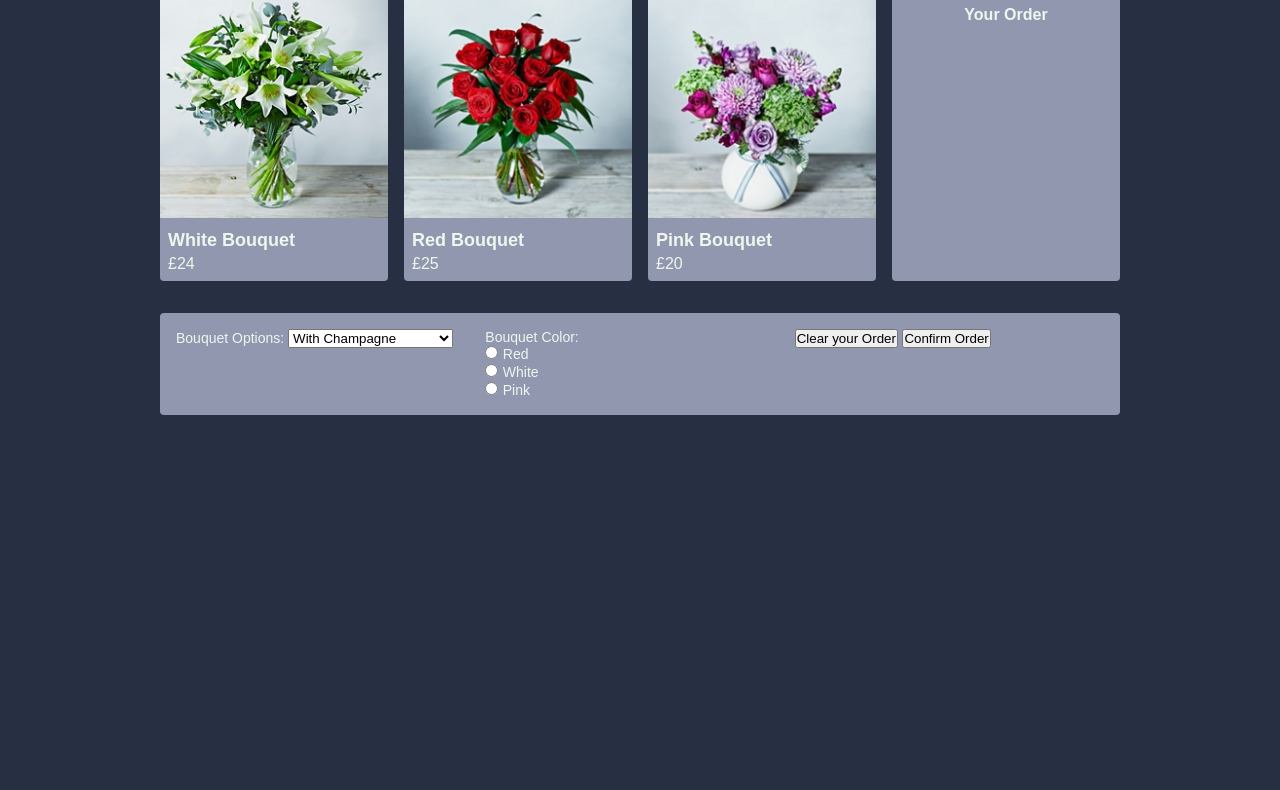
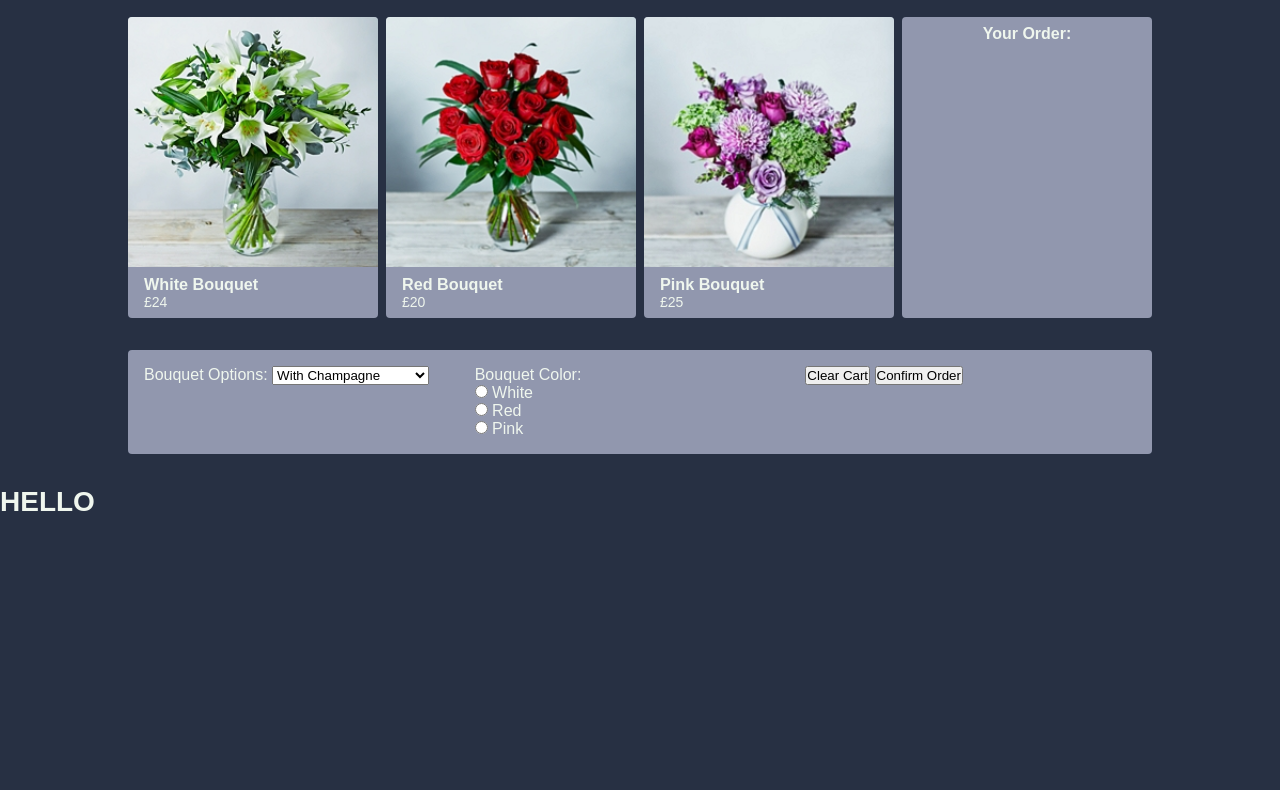
Before and after one commit to MrJavaScripty/web-development, a plain HTML site: page week_6/index.html in a window 1280 px wide. Shown: the part 79-869 px from the top of the page. Before the commit the page ends 800 px from the top, so only its background shows below. Drawn offline with Linux system fonts and the light colour scheme.

Commit message:
Completed week_6

```diff
--- a/week_6/css/common.css
+++ b/week_6/css/common.css
@@ -1,27 +1,30 @@
 :root {
+    --color-prussian: #273043;
+    --color-cool-grey: #9197AE;
     --color-mint: #EFF6EE;
-    --color-prussian: #273043;
-    --color-coal: #9197AE;
 }
 
 * {
+    box-sizing: border-box;
     margin: 0;
     padding: 0;
-    box-sizing: border-box;
+    scroll-behavior: smooth;
 }
 
 body {
     background-color: var(--color-prussian);
+    font-family: "Poppins", sans-serif;
     color: var(--color-mint);
-    font-family: "Poppins", sans-serif;
 }
 
 h1 {
-    font-size: 2rem;
-    font-weight: bold;
+    font-size: 1.75rem;
 }
 
 h2 {
     font-size: 1.5rem;
+}
+
+h1, h2 {
     font-weight: bold;
 }
--- a/week_6/css/index.css
+++ b/week_6/css/index.css
@@ -1,81 +1,78 @@
 @import "./common.css";
 
 :root {
-    --card-radius: 4px
+    --card-radius: 4px;
+    --max-view-width: 80vw;
 }
 
 header {
     display: flex;
     justify-content: center;
-    margin-bottom: 2rem;
+    margin-block: 2rem;
 }
 
 main {
     display: grid;
     grid-template-columns: repeat(4, 1fr);
-    max-width: 75vw;
+    max-width: var(--max-view-width);
     margin-inline: auto;
-    gap: 1rem;
+    gap: .5rem;
 }
 
 .flower-card {
-    background-color: var(--color-coal);
+    display: flex;
+    flex-direction: column;
+    background-color: var(--color-cool-grey);
     border-radius: var(--card-radius);
     overflow: hidden;
     align-self: end;
 }
 
-.flower-card .flower-card-image {
-    background-repeat: no-repeat;
-    background-size: cover;
+.flower-card img {
+    object-fit: cover;
     width: 100%;
 }
 
-.flower-card h1 {
-    font-size: 1.125rem;
+.flower-card-info {
+    padding: .5rem 1rem;
 }
 
-.flower-card .flower-card-info {
-    display: flex;
-    flex-direction: column;
-    gap: .25rem;
-    padding: .5rem;
+.flower-card-info h1 {
+    font-size: 1.0125rem;
+}
+
+.flower-card-info p {
+    font-size: 0.875rem;
 }
 
 summary {
     display: flex;
     flex-direction: column;
     align-items: center;
-    row-gap: 2rem;
-    padding: 1rem;
-    background-color: var(--color-coal);
+    gap: 2rem;
+    background-color: var(--color-cool-grey);
     border-radius: var(--card-radius);
+    padding: .5rem;
 }
 
 summary h1 {
     font-size: 1rem;
 }
 
-summary .flower-card {
+summary .flower-card-info {
     background-color: var(--color-prussian);
 }
 
 .order-controls {
-    display: grid;
+    display:grid;
     grid-template-columns: repeat(3, 1fr);
-    max-width: 75vw;
-    margin-inline: auto;
-    margin-block: 2rem;
-    background-color: var(--color-coal);
+    background-color: var(--color-cool-grey);
+    max-width: var(--max-view-width);
+    margin: 2rem auto;
     padding: 1rem;
     border-radius: var(--card-radius);
 }
 
-.order-controls label{
-    font-size: .875rem;
+#anchor {
+    height: 100vh;
 }
-
-.container--bouquet-color {
-    display: flex;
-    flex-direction: column;
-}
--- a/week_6/index.html
+++ b/week_6/index.html
@@ -9,83 +9,67 @@
 </head>
 <body>
     <header>
-        <h1>Valentines Flowers</h1>
+        <h1><a href="#helloworld">Valentines Flowers</a></h1>
     </header>
     <main>
-        <div id="flower-card-white" class="flower-card">
-            <img class="flower-card-image" src="assets/white.jpeg" alt="White Flowers"/>
+        <div data-name="white" class="flower-card">
+            <img src="assets/white.jpeg" alt="White Flower">
             <div class="flower-card-info">
                 <h1>White Bouquet</h1>
                 <p>&pound;24</p>
             </div>
         </div>
-        <div class="flower-card">
-            <img class="flower-card-image" src="assets/red.jpeg" alt="Red Flowers"/>
+        <div data-name="red" class="flower-card">
+            <img src="assets/red.jpeg" alt="Red Flower">
             <div class="flower-card-info">
                 <h1>Red Bouquet</h1>
+                <p>&pound;20</p>
+            </div>
+        </div>
+        <div data-name="pink" class="flower-card">
+            <img src="assets/pink.jpeg" alt="Pink Flower">
+            <div class="flower-card-info">
+                <h1>Pink Bouquet</h1>
                 <p>&pound;25</p>
             </div>
         </div>
-        <div class="flower-card">
-            <img class="flower-card-image" src="assets/pink.jpeg" alt="Pink Flowers"/>
-            <div class="flower-card-info">
-                <h1>Pink Bouquet</h1>
-                <p>&pound;20</p>
-            </div>
-        </div>
         <summary>
-            <h1>Your Order</h1>
-            <div id="selected-flower">
-                <!-- Selected flower goes here -->
-            </div>
-            <!-- <div class="flower-card">
-                <img class="flower-card-image" src="assets/white.jpeg" alt="White Flowers"/>
-                <div class="flower-card-info">
-                    <h1>White Bouquet</h1>
-                    <p>&pound;24</p>
-                </div>
-            </div> -->
+            <h1>Your Order:</h1>
+            <div id="selected-option"></div>
         </summary>
     </main>
-    <form class="order-controls">
+    <form id="flower-form" class="order-controls">
         <div>
-            <label for="bouquet-options-selector">
-                Bouquet Options:
-            </label>
-            <select name="bouquetOption" id="bouquet-options-selector">
+            <label for="bouquet-options-select">Bouquet Options:</label>
+            <select name="bouquet-options-select" id="bouquet-options-select">
                 <option value="withChampagne">With Champagne</option>
                 <option value="extra">Extra</option>
-                <option value="extraWithChampagne”">Extra With Champagne”</option>
+                <option value="extraWithChampagne">Extra with Champagne</option>
             </select>
         </div>
-        <div class="container--bouquet-color">
-            <label for="bouquet-options-selector">
-                Bouquet Color:
-            </label>
+        <div>
+            <label>Bouquet Color:</label>
             <div>
-                <input id="b-color-red" type="radio" name="bouquetColor" value="Red">
-                <label for="bouquet-options-selector">
-                    Red
-                </label>
+                <input type="radio" name="bouquet-color" id="bouquet-color-white" value="white">
+                <label for="bouquet-color-white">White</label>
             </div>
             <div>
-                <input id="b-color-white" type="radio" name="bouquetColor" value="White">
-                <label for="bouquet-options-selector">
-                    White
-                </label>
+                <input type="radio" name="bouquet-color" id="bouquet-color-red" value="red">
+                <label for="bouquet-color-red">Red</label>
             </div>
             <div>
-                <input id="b-color-pink" type="radio" name="bouquetColor" value="Pink">
-                <label for="bouquet-options-selector">
-                    Pink
-                </label>
+                <input type="radio" name="bouquet-color" id="bouquet-color-pink" value="pink">
+                <label for="bouquet-color-pink">Pink</label>
             </div>
         </div>
         <div>
-            <button type="reset">Clear your Order</button>
-            <button id="submit-btn" type="submit">Confirm Order</button>
+            <button type="reset">Clear Cart</button>
+            <button type="submit">Confirm Order</button>
         </div>
     </form>
+    <div id="anchor">
+        <h1 id="helloworld">HELLO</h1>
+    </div>
 </body>
-<script src="js/index.js"></script>
+<script type="module" src="js/index.js"></script>
 </html>
--- a/week_6/js/index.js
+++ b/week_6/js/index.js
@@ -1,11 +1,20 @@
-const flowerEl = document.getElementById('flower-card-white')
+const flowerForm = document.getElementById("flower-form");
 
-const submitBtn = document.getElementById('submit-btn')
+flowerForm.addEventListener("submit", (e)=>{
+    e.preventDefault();
 
-submitBtn.addEventListener("click", (e) => {
-    e.preventDefault()
-    const cloneFlowerEl = flowerEl.cloneNode(true)
+    const formData = new FormData(e.target);
 
-    const summaryPlaceholder = document.getElementById('selected-flower')
-    summaryPlaceholder.appendChild(cloneFlowerEl)
+    const selectedOptionSlot = document.getElementById("selected-option");
+    const selectedColor = formData.get("bouquet-color")
+
+    const selectedOptionCard = document.querySelector(`[data-name="${selectedColor}"]`)
+    const clonedSelectedOptionCard = selectedOptionCard.cloneNode(true)
+
+
+    if(selectedOptionSlot.hasChildNodes()){
+        selectedOptionSlot.removeChild(selectedOptionSlot.firstChild);
+    }
+
+    selectedOptionSlot.appendChild(clonedSelectedOptionCard)
 })
```
